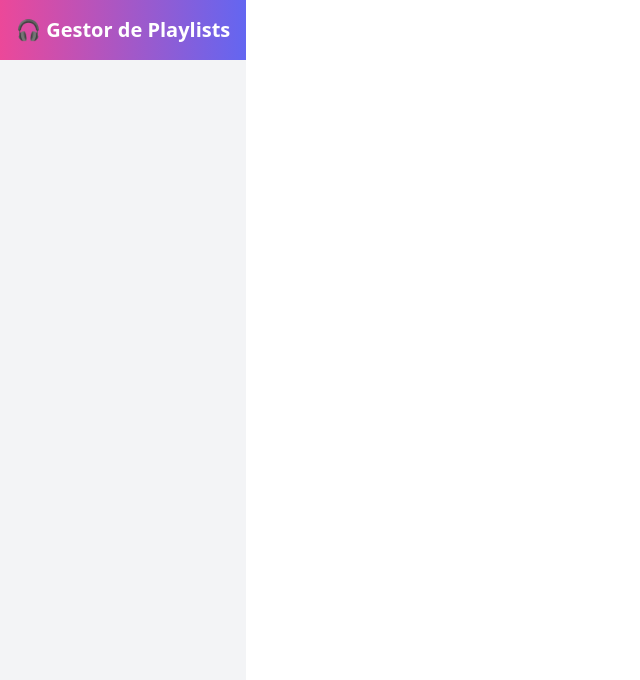
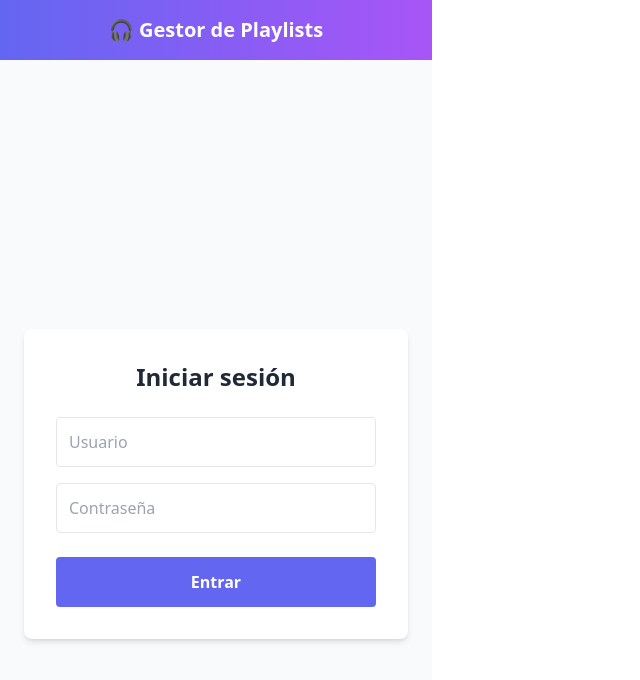
Before and after one commit to ElisaCarstairs/ProyectoFinal, a React (Vite) app in the folder gestor-playlists/: page /login in a window 1280 px wide. Shown: the top 680 px of the page, without its empty margins (0-640 px from the left). Built offline with nearby package versions, Linux system fonts and the light colour scheme.

Commit message:
Se añade login

```diff
--- a/gestor-playlists/src/App.jsx
+++ b/gestor-playlists/src/App.jsx
@@ -1,23 +1,46 @@
 import { Routes, Route } from "react-router-dom";
+import { AuthProvider } from "./context/AuthContext.jsx";
+import { PlaylistProvider } from "./context/PlaylistContext.jsx";
+
 import Home from "./pages/Home.jsx";
 import Playlists from "./pages/Playlists.jsx";
 import About from "./pages/About.jsx";
+import Login from "./pages/Login.jsx";
+import PrivateRoute from "./routes/PrivateRoute.jsx";
 
-function App() {
+export default function App() {
   return (
-    <div className="min-h-screen bg-gray-100 text-gray-800">
-      <header className="bg-gradient-to-r from-pink-500 to-indigo-500 text-white p-4 text-center font-bold text-xl">
+    <AuthProvider>
+      <PlaylistProvider>
+        <div className="min-h-screen bg-gray-50 text-gray-900">
+          <header className="bg-gradient-to-r from-indigo-500 to-purple-500 text-white p-4 text-center font-bold text-xl">
             🎧 Gestor de Playlists
           </header>
+
           <main className="p-6 max-w-4xl mx-auto">
             <Routes>
-          <Route path="/" element={<Home />} />
-          <Route path="/playlists" element={<Playlists />} />   {/* Aquí está Parte 4 */}
+              <Route path="/login" element={<Login />} />
+              <Route
+                path="/"
+                element={
+                  <PrivateRoute>
+                    <Home />
+                  </PrivateRoute>
+                }
+              />
+              <Route
+                path="/playlists"
+                element={
+                  <PrivateRoute>
+                    <Playlists />
+                  </PrivateRoute>
+                }
+              />
               <Route path="/about" element={<About />} />
             </Routes>
           </main>
         </div>
-  )
+      </PlaylistProvider>
+    </AuthProvider>
+  );
 }
-
-export default App;
--- /dev/null
+++ b/gestor-playlists/src/context/AuthContext.jsx
@@ -0,0 +1,27 @@
+import { createContext, useContext, useState } from "react";
+
+const AuthContext = createContext();
+
+export function AuthProvider({ children }) {
+  const [user, setUser] = useState(null);
+
+  const login = (username, password) => {
+    if (username && password) {
+      setUser({ username });
+    }
+  };
+
+  const logout = () => {
+    setUser(null);
+  };
+
+  return (
+    <AuthContext.Provider value={{ user, login, logout }}>
+      {children}
+    </AuthContext.Provider>
+  );
+}
+
+export function useAuth() {
+  return useContext(AuthContext);
+}
--- a/gestor-playlists/src/main.jsx
+++ b/gestor-playlists/src/main.jsx
@@ -1,16 +1,13 @@
-import { StrictMode } from "react"
-import { createRoot } from "react-dom/client"
-import { BrowserRouter } from "react-router-dom"
-import App from "./App.jsx"
-import "./index.css"
-import { PlaylistProvider } from "./context/PlaylistContext.jsx"
+import React from "react";
+import ReactDOM from "react-dom/client";
+import { BrowserRouter } from "react-router-dom";
+import App from "./App.jsx";
+import "./index.css";
 
-createRoot(document.getElementById("root")).render(
-  <StrictMode>
+ReactDOM.createRoot(document.getElementById("root")).render(
+  <React.StrictMode>
     <BrowserRouter>
-      <PlaylistProvider>
-        <App />
-      </PlaylistProvider>
+      <App />
     </BrowserRouter>
-  </StrictMode>
-)
+  </React.StrictMode>
+);
--- a/gestor-playlists/src/pages/Home.jsx
+++ b/gestor-playlists/src/pages/Home.jsx
@@ -58,8 +58,12 @@ export default function Home() {
             className="p-4 border rounded-lg bg-white shadow hover:shadow-lg transition-shadow flex justify-between items-center"
           >
             <div>
-        <p className="font-semibold text-lg text-gray-800">{song.title}</p>
-        <p className="text-sm text-gray-500">{song.artist} - {song.album}</p>
+              <p className="font-semibold text-lg text-gray-800">
+                {song.title}
+              </p>
+              <p className="text-sm text-gray-500">
+                {song.artist} - {song.album}
+              </p>
             </div>
             {song.preview && (
               <audio controls className="w-36">
@@ -70,12 +74,6 @@ export default function Home() {
           </li>
         ))}
       </ul>
-
-<div className="bg-red-500 text-white p-4">
-  Hola Tailwind
-</div>
-
-
     </div>
   );
 }
--- /dev/null
+++ b/gestor-playlists/src/pages/Login.jsx
@@ -0,0 +1,52 @@
+import { useState } from "react";
+import { useAuth } from "../context/AuthContext.jsx";
+import { useNavigate } from "react-router-dom";
+
+export default function Login() {
+  const { login } = useAuth();
+  const navigate = useNavigate();
+  const [username, setUsername] = useState("");
+  const [password, setPassword] = useState("");
+
+  const handleSubmit = (e) => {
+    e.preventDefault();
+    login(username, password); // actualiza estado
+    navigate("/"); // redirige después de login
+  };
+
+  return (
+    <div className="min-h-screen flex items-center justify-center bg-gray-50">
+      <form
+        onSubmit={handleSubmit}
+        className="bg-white p-8 rounded-lg shadow-md w-full max-w-sm"
+      >
+        <h2 className="text-2xl font-bold mb-6 text-gray-800 text-center">
+          Iniciar sesión
+        </h2>
+
+        <input
+          type="text"
+          placeholder="Usuario"
+          value={username}
+          onChange={(e) => setUsername(e.target.value)}
+          className="w-full p-3 mb-4 border rounded focus:outline-none focus:ring-2 focus:ring-indigo-500"
+        />
+
+        <input
+          type="password"
+          placeholder="Contraseña"
+          value={password}
+          onChange={(e) => setPassword(e.target.value)}
+          className="w-full p-3 mb-6 border rounded focus:outline-none focus:ring-2 focus:ring-indigo-500"
+        />
+
+        <button
+          type="submit"
+          className="w-full bg-indigo-500 text-white py-3 rounded font-semibold hover:bg-indigo-600 transition-colors"
+        >
+          Entrar
+        </button>
+      </form>
+    </div>
+  );
+}
--- /dev/null
+++ b/gestor-playlists/src/routes/PrivateRoute.jsx
@@ -0,0 +1,8 @@
+import { Navigate } from "react-router-dom";
+import { useAuth } from "../context/AuthContext.jsx";
+
+export default function PrivateRoute({ children }) {
+  const { user } = useAuth();
+
+  return user ? children : <Navigate to="/login" replace />;
+}
```
Lines whose indentation alone changed are shown as unchanged.
